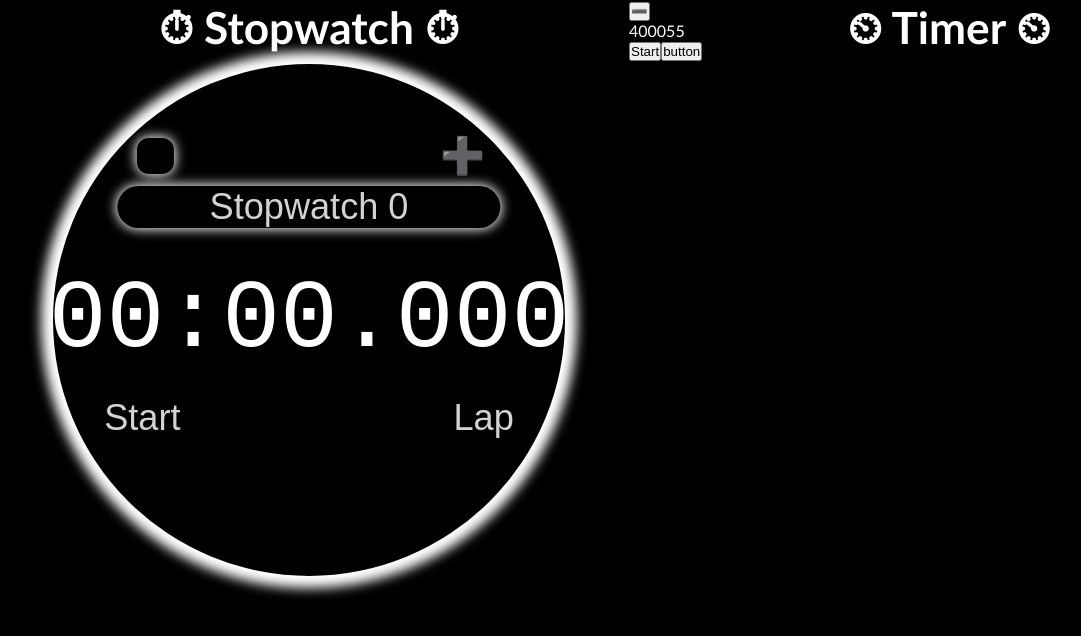
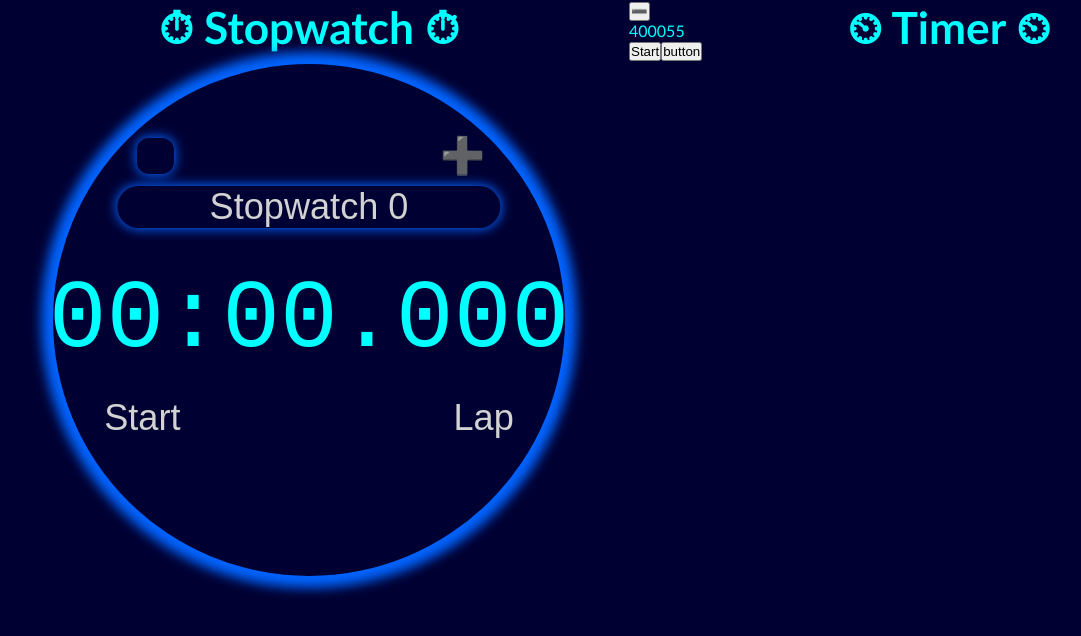
Before and after one commit to moefingers/react-timer-stopwatch-v2, a React (Vite) app: page / in a window 1280 px wide. Shown: the top 636 px of the page, without its empty margins (11-1092 px from the left). Built offline with nearby package versions, Linux system fonts and the light colour scheme.

Commit message:
lap notifications

```diff
--- a/src/App.css
+++ b/src/App.css
@@ -18,17 +18,17 @@
 */
 :root {
   /* --background-color-primary: rgba(0, 0, 0, 1); */
-  --background-color-primary: rgba(0,0,0, 1);
+  --background-color-primary: rgba(0,0,50, 1);
   --background-color-secondary: rgba(20,20,20, 1);
 
-  --complementary-color-primary: rgba(255, 255, 255, 1);
+  --complementary-color-primary: rgba(00,100,255, 1);
   /* --complementary-color-primary: rgba(20, 20, 255, 1); */
 
   --active-button-background: rgba(255,255,255, .5);
 
   /* --text-color-primary: rgba(20, 20, 255, 1);
   --text-color-secondary: rgba(20, 20, 255, 1); */
-  --text-color-primary: rgba(255, 255, 255, 1);
+  --text-color-primary: rgba(0,255,255, 1);
   --text-color-secondary: rgba(210, 210, 210, 1);
 
   /* for dynamic shadow thickness */
@@ -279,6 +279,8 @@ Imagine a landscape phone more extreme/longer than 2:1*/
 }
 
 .already-lapped {
+  text-align: center;
+  transform: translate(0, -25%);
   animation: opacity0to1 var(--fast-transition);
   font-size: calc(var(--font-size-button-medium)/1.3);
 }
@@ -317,7 +319,7 @@ Imagine a landscape phone more extreme/longer than 2:1*/
   animation: slideLeft .5s linear infinite reverse;
 }
 
-
+/************ main stop watch time and lap notif */
 .main-stopwatch-time{
   /* outline: white dashed 1px; */
   transform: translate(0, 0);
@@ -325,8 +327,9 @@ Imagine a landscape phone more extreme/longer than 2:1*/
   text-align: center;
 
   position: absolute;
-  top: 80%;
-  left: 10%;
+  transform: translate(0, -50%);
+  top: 86%;
+  left: 3%;
 
   font-family: monospace, monospace;
 
@@ -335,13 +338,34 @@ Imagine a landscape phone more extreme/longer than 2:1*/
 }
 
 .main-stopwatch-time-contracted{
-  transform: translate(-50%, -50%);
   left: 50%;
   top: 50%;
-
+  transform: translate(-50%, -50%);
   /* this will actually be forced over by js */
   font-size: calc(var(--general-size-factor-px) * 80);
 }
+.lap-notification{
+  opacity: 0;
+  font-family: monospace, monospace;
+  text-align: center;
+  text-wrap: nowrap;
+  position: absolute;
+  transform: translate(0, -50%);
+  top: 80%;
+  left: 3%;
+  font-size: calc(var(--general-size-factor-px) * 24);
+
+  transition: var(--slow-transition);
+}
+.lap-notification-contracted{
+  opacity: 0.3;
+  position: absolute;
+  transform: translate(-50%, -50%);
+  top: 40%;
+  left: 50%;
+  font-size: calc(var(--general-size-factor-px) * 30);
+}
+
 
 
 /* ************************stopwatch label */
@@ -365,6 +389,9 @@ input.stopwatch-label-input-contracted {
   left: 93%;
   transform: translate(-50%, -50%);
   transition: var(--slow-transition)
+}
+.stopwatch-button.stopwatch-button.add-stopwatch-entry:hover{
+  transition: var(--fast-transition);
 }
 
 .stopwatch-button.add-stopwatch-entry-contracted{
--- a/src/assets/Animations.js
+++ b/src/assets/Animations.js
@@ -17,6 +17,7 @@ export const slideAndFadeInFromRight = [{transform: 'translateX(100%)', opacity:
 export const slideAndFadeOutToRight = [{transform: 'translateX(0)', opacity: 1}, {transform: 'translateX(100%)', opacity: 0}]
 
 export const slideAndFadeOutToLeft = [{transform: 'translateX(0)', opacity: 1}, {transform: 'translateX(-100%)', opacity: 0}]
+
 
 //for centered objects
 
@@ -53,3 +54,36 @@ return [
 ]
 
 }
+
+
+export const lapAnimationContracted = [
+    {
+        transform: 'translate(-50%, -50%)',
+        top: "50%",
+        left: "50%",
+        opacity: 1,
+        fontSize: "calc(var(--general-size-factor-px) * 80)"
+    }, {
+        opacity: 1
+    }, {
+        transform: 'translate(-50%, -50%)',
+        opacity: 0.3,
+        fontSize: "calc(var(--general-size-factor-px) * 35)"
+    }
+]
+
+export const lapAnimation = [
+    {
+        transform: 'translate(0%, -50%)',
+        top: "86%",
+        left: "3",
+        opacity: 1,
+        fontSize: "calc(var(--general-size-factor-px) * 28)"
+    }, {
+        opacity: 1
+    }, {
+        transform: 'translate(0%, -50%)',
+        opacity: 0.3,
+        fontSize: "calc(var(--general-size-factor-px) * 24)"
+    }
+]
--- a/src/assets/TimeFormatting.js
+++ b/src/assets/TimeFormatting.js
@@ -23,8 +23,8 @@ export const unitInformationObject = {
 }
 
 
-  export function turnMillisecondsPretty(milliseconds, settingsObject) {
-
+  export function turnMillisecondsPretty(milliseconds, settingsObject, removeBlanks = false) {
+    removeBlanks = false
     // console.log(milliseconds)
     let divisorArray = []
     let lastUnit
@@ -43,7 +43,7 @@ export const unitInformationObject = {
         if (lastDivisor == divisor){
           prettySection = (remainingMilliseconds / divisor).toFixed(settingsObject.decimalPlaces).toString()
 
-          if(Math.floor(remainingMilliseconds / divisor).toString().length < 2){
+          if((Math.floor(remainingMilliseconds / divisor).toString().length < 2) && !removeBlanks){
             prettySection = "0" + prettySection
           }
         }
@@ -52,8 +52,10 @@ export const unitInformationObject = {
           remainingMilliseconds = remainingMilliseconds % divisor
         }
 
-        if(prettySection.length < 2){prettySection = "0" + prettySection}
-        prettyArray.push(prettySection)
+        if(prettySection.length < 2 && !removeBlanks){prettySection = "0" + prettySection}
+
+        if(prettySection != ""){prettyArray.push(prettySection)}
+
     })
 
     return `${prettyArray.join(":")}`
```
